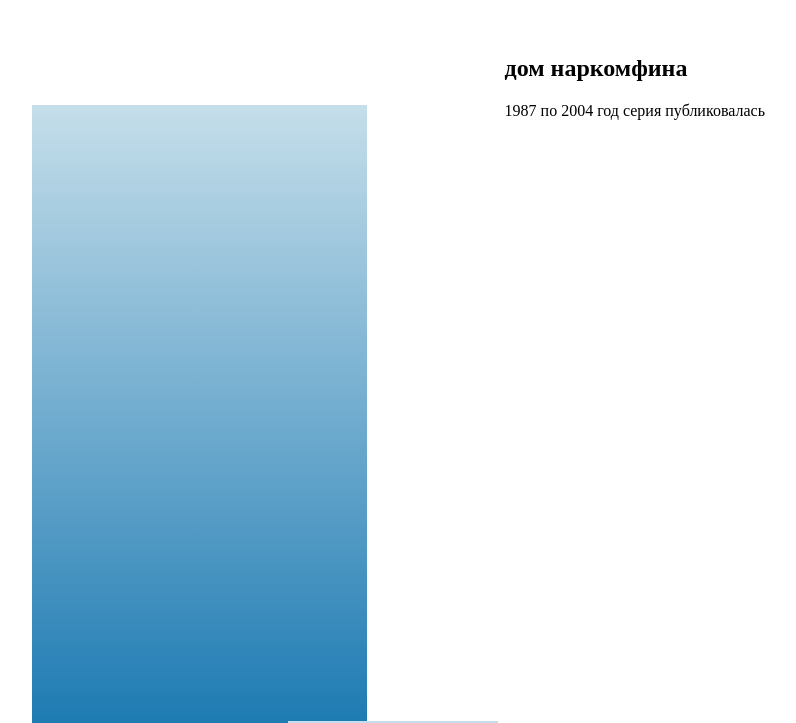
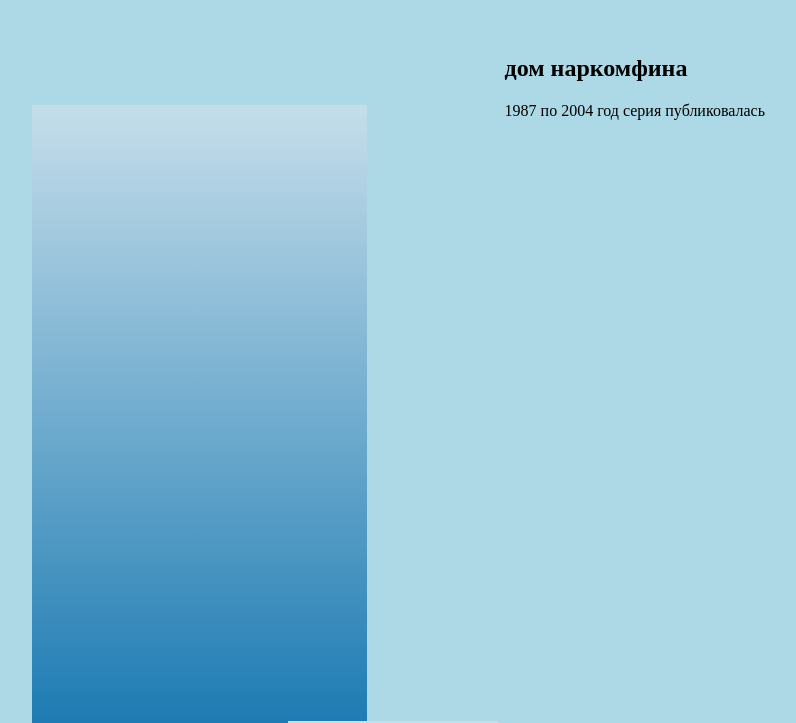
Before and after one commit to paniccord23/grid, a plain HTML site: page index.html in a window 1280 px wide. Shown: the part 103-826 px from the top of the page, without its empty margins (56-852 px from the left). Drawn offline with Linux system fonts and the light colour scheme.

Commit message:
пуньк

```diff
--- a/style/layout.css
+++ b/style/layout.css
@@ -75,3 +75,10 @@ background: linear-gradient(to bottom, #c5deea 0%,#8abbd7 29%,#066dab 94%); /* W
 
   background: linear-gradient(to bottom, #c5deea 0%,#8abbd7 29%,#066dab 94%);
 }
+
+
+@media screen and (max-width:1280px) {
+  body {
+    background-color: lightblue;
+  }
+}
```
